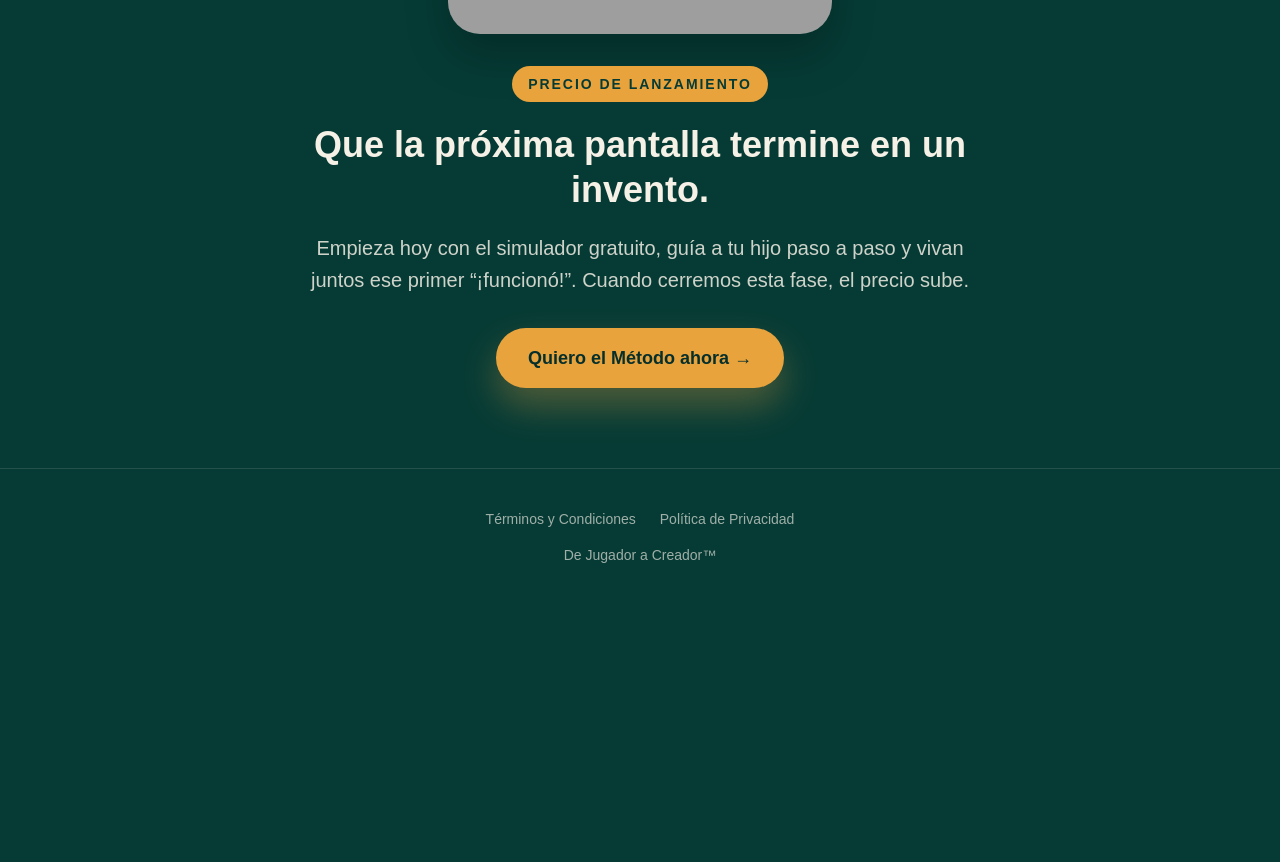
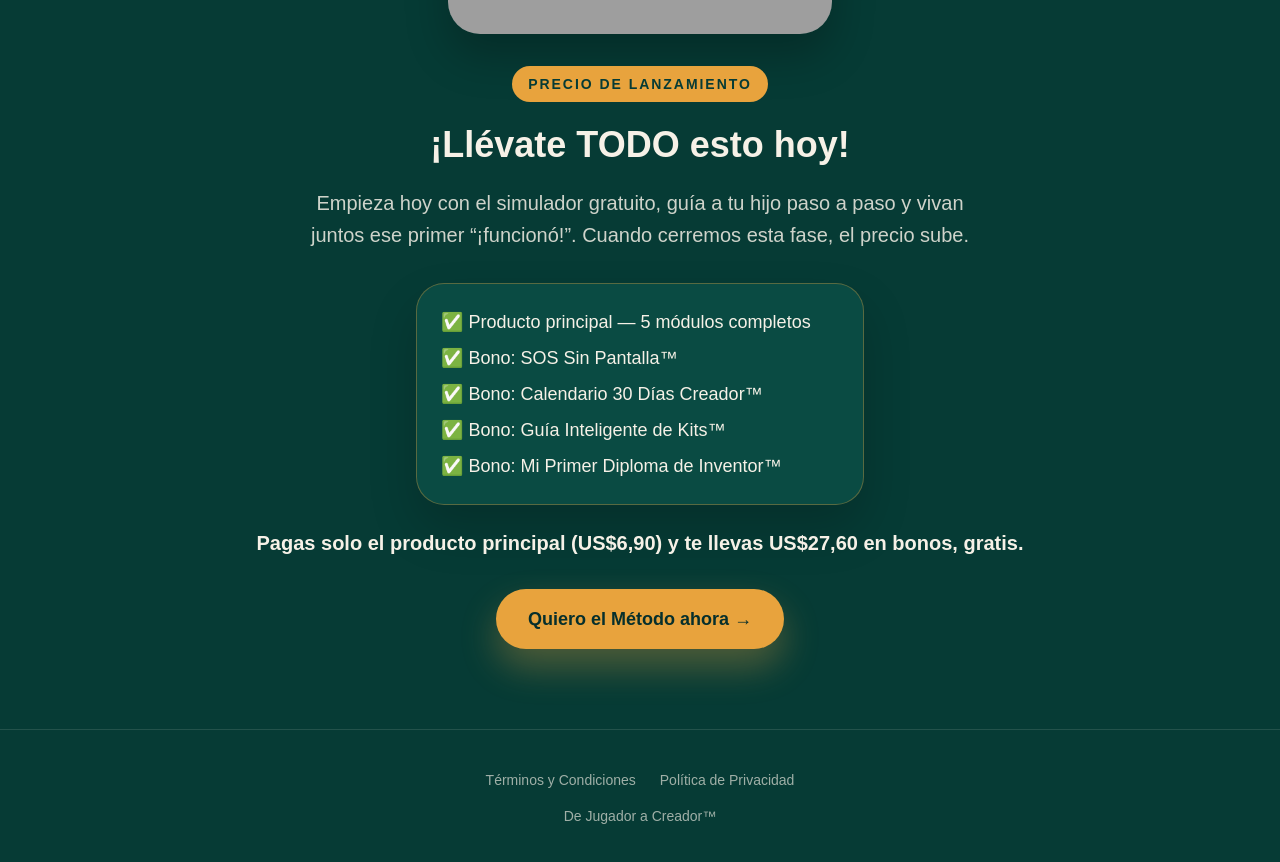
Before and after one commit to Alvusagencia-ux/Robotica-para-Crian-as, a Next.js app in the folder web/: page / in a window 1280 px wide. Shown: the part 6900-7762 px from the top of the page. Before the commit the page ends 7505 px from the top, so only its background shows below. Built offline with nearby package versions, Linux system fonts and the light colour scheme; grey boxes are pictures that could not be loaded.

Commit message:
feat: add full offer checklist to FinalCta

```diff
--- a/web/components/FinalCta.tsx
+++ b/web/components/FinalCta.tsx
@@ -1,5 +1,6 @@
 import Image from 'next/image'
 import { CtaButton } from './CtaButton'
+import { BONUSES, MODULES } from '@/lib/config'
 
 export function FinalCta() {
   return (
@@ -15,12 +16,19 @@ export function FinalCta() {
         <span className="mt-8 inline-block rounded-full bg-[#E8A33D] px-4 py-2 text-sm font-black uppercase tracking-[0.14em] text-[#063B35]">
           Precio de Lanzamiento
         </span>
-        <h2 className="mt-5 text-4xl font-black leading-tight">
-          Que la próxima pantalla termine en un invento.
-        </h2>
+        <h2 className="mt-5 text-4xl font-black leading-tight">¡Llévate TODO esto hoy!</h2>
         <p className="mx-auto mt-5 max-w-2xl text-xl leading-8 text-[#F6F1E7]/84">
           Empieza hoy con el simulador gratuito, guía a tu hijo paso a paso y vivan juntos ese
           primer &ldquo;¡funcionó!&rdquo;. Cuando cerremos esta fase, el precio sube.
+        </p>
+        <ul className="mx-auto mt-8 max-w-md space-y-2 rounded-[1.75rem] border border-[#E8A33D]/35 bg-[#0A4B43] p-6 text-left text-lg text-[#F6F1E7] shadow-[0_24px_48px_rgba(0,0,0,0.18)]">
+          <li>✅ Producto principal — {MODULES.length} módulos completos</li>
+          {BONUSES.map((bonus) => (
+            <li key={bonus.name}>✅ Bono: {bonus.name}</li>
+          ))}
+        </ul>
+        <p className="mt-6 text-xl font-black text-[#F6F1E7]">
+          Pagas solo el producto principal (US$6,90) y te llevas US$27,60 en bonos, gratis.
         </p>
         <div className="mt-8">
           <CtaButton label="Quiero el Método ahora →" />
```
Also changed, not shown: 1 other file (tests, documents, lock files or other folders).
